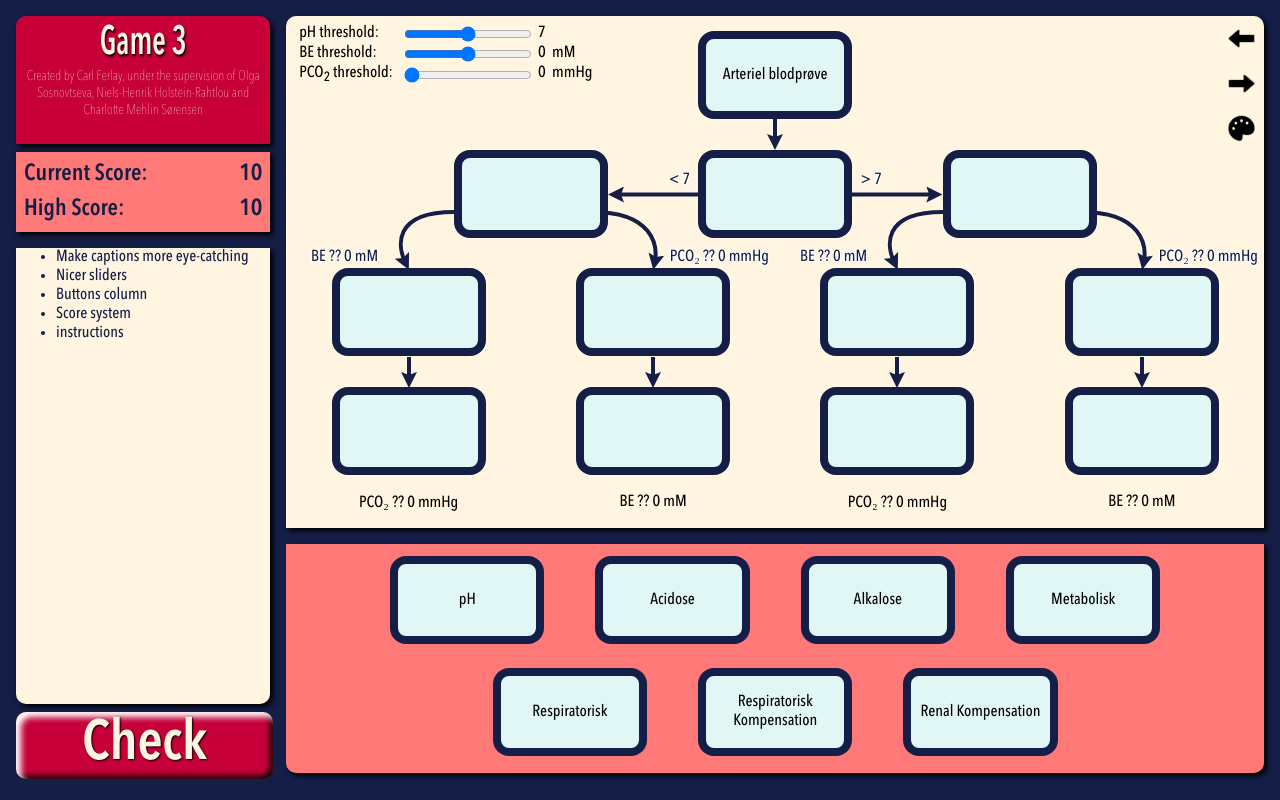
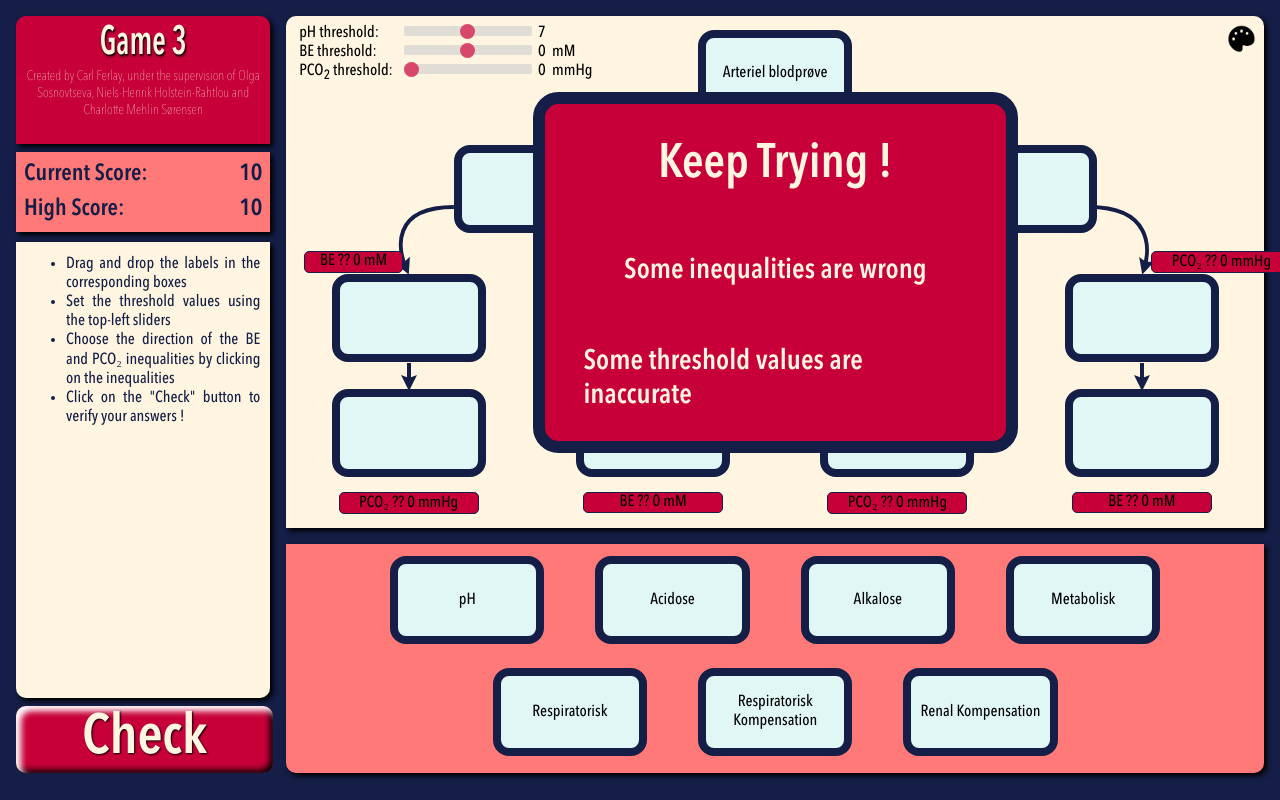
Before and after one commit to olgaUCPH/physioGames, a plain HTML site: page Game3/index.html in a window 1280 px wide. Both pictures are taken after a click on the element "Check". Drawn offline with Linux system fonts and the light colour scheme.

Commit message:
Game3 finished
Code needs to be cleaned-up

```diff
--- a/Game3/index.html
+++ b/Game3/index.html
@@ -21,12 +21,11 @@
                 <h3 class="scoreText" style="bottom: 0px; right: 0px" id="highScore">0</h3>
             </div>
             <div id="instructionsBox">
-                <ul>
-                    <li>Make captions more eye-catching</li>
-                    <li>Nicer sliders</li>
-                    <li>Buttons column</li>
-                    <li>Score system</li>
-                    <li>instructions</li>
+                <ul style="margin:10px; padding-top: 1vw;">
+                    <li>Drag and drop the labels in the corresponding boxes</li>
+                    <li>Set the threshold values using the top-left sliders</li>
+                    <li>Choose the direction of the BE and PCO₂ inequalities by clicking on the inequalities</li>
+                    <li>Click on the "Check" button to verify your answers !</li>
                 </ul>
             </div>
             <div id="checkButton">Check</div>
@@ -35,19 +34,19 @@
         <div id="rightColumn">
             <div id="gridContainer">
                 <div id="sliders">
-                    <span>pH threshold: </span><input id="pHrange" type="range" min="0" max="14" value="7" step="0.2"> <char id="pHvalue">7</char>
-                    <span>BE threshold: </span><input id="BErange" type="range" min="-10" max="10" value="0" step="1"> <char id="BEvalue">0</char> mM
-                    <span>PCO<sub>2</sub> threshold: </span><input id="PCrange" type="range" min="0" max="100" value="0" step="5"> <char id="PCvalue">0</char> mmHg
+                    <span>pH threshold: </span><input id="pHrange" class="slider" type="range" min="0" max="14" value="7" step="0.2"> <char id="pHvalue">7</char>
+                    <span>BE threshold: </span><input id="BErange" class="slider" type="range" min="-10" max="10" value="0" step="1"> <char id="BEvalue">0</char> mM
+                    <span>PCO<sub>2</sub> threshold: </span><input class="slider" id="PCrange" type="range" min="0" max="100" value="0" step="5"> <char id="PCvalue">0</char> mmHg
                 </div>
                 <div class="line">
                     <div class="rectangle smallBox" id="rec00"><p id="lab00">Arteriel blodprøve</p></div>
                 </div>
-                <div class="line">
+                <div class="line" style="margin-bottom: 0.5vw;">
                     <div class="rectangle smallBox" id="rec20"></div>
                     <div class="rectangle smallBox" id="rec10" style="position: absolute;"></div>
                     <div class="rectangle smallBox" id="rec21"></div>
                 </div>
-                <div class="line">
+                <div class="line" style="margin-top: 0.5vw;">
                     <div class="rectangle smallBox" id="rec30"></div>
                     <div class="rectangle smallBox" id="rec31"></div>
                     <div class="rectangle smallBox" id="rec32"></div>
@@ -60,26 +59,25 @@
                     <div class="rectangle smallBox" id="rec43"></div>
                 </div>
                 <div class="line">
-                    <span id="PC1">PCO₂ ?? 0 mmHg</span>
-                    <span id="BE1">BE ?? 0 mM</span>
-                    <span id="PC2">PCO₂ ?? 0 mmHg</span>
-                    <span id="BE2">BE ?? 0 mM</span>
+                    <span id="PC1" class="clickBox">PCO₂ ?? 0 mmHg</span>
+                    <span id="BE1" class="clickBox">BE ?? 0 mM</span>
+                    <span id="PC2" class="clickBox">PCO₂ ?? 0 mmHg</span>
+                    <span id="BE2" class="clickBox">BE ?? 0 mM</span>
                 </div>
-                <div class = "endWindow" id="congratulations">
-                    <h1>Congratulations !</h1>
-                    <h3>Press the arrow on the top-right of the screen to move on to the next level !</h3>
+                <div class = "endWindow" id="ktWindow">
+                    <h1>Keep Trying !</h1>
+                    <h3 id = "signError">Some inequalities are wrong</h3>
+                    <h3 id = "valueError">Some threshold values are inaccurate</h3>
                 </div>
 
                 <div class = "endWindow" id="gameOverWindow">
                     <h1>Congratulations !</h1>
-                    <p>You got a score of <span id = "gameOverScore">0</span> points. </p>
-                    <p>That's <span id="gameOverPercent">0</span>% of the maximum score !</p>
+                    <p>You got a score of <span id = "gameOverScore" style="margin-left: 5px; margin-right: 5px;">0</span> points. </p>
+                    <p>That's <span id="gameOverPercent" style="margin-left: 5px;">0</span>% of the maximum score !</p>
                     <p>Refresh the page to try again !</p>
                 </div>
 
                 <div id = "buttonsColumn">
-                    <img id="previousLevelButton" src="assets/leftArrow.png">
-                    <img id="nextLevelButton" src="assets/rightArrow.png">
                     <img id="colorButton" src="assets/colorIcon.png">
                 </div>
             </div>
--- a/Game3/script.js
+++ b/Game3/script.js
@@ -191,8 +191,13 @@ function addToArsenal(element, x){
 checkButton.addEventListener('click',verifyGrid);
 
 let attempt = 0;
-let currentScore = 0;
+let currentScore = -10;
 let highScore = 0;
+
+let checkSign = [true, true, true, true, true, true, true, true];
+let checkPH = true;
+let checkBE = true;
+let checkPC = true;
 
 function delay(ms) {
   return new Promise(resolve => setTimeout(resolve, ms));
@@ -201,6 +206,8 @@ function delay(ms) {
 async function verifyGrid() {
   attempt += 1;
   let allGood = true;
+  let signError = false;
+  let valueError = false;
   gridRectangles.forEach((rectangle,i) => {
     if (rectangle.children.length == 0){
       rectangle.style.animation = '';
@@ -214,7 +221,6 @@ async function verifyGrid() {
         if (!rectangle.firstChild.classList.contains('correctRectangle')){
           currentScore += (attempt == 1? 10: (attempt == 2? 5 : 1));
           rectangle.firstChild.classList.add('correctRectangle');
-          rectangle.firstChild.classList.remove('hideColors');
         }
       }
       else{
@@ -225,25 +231,37 @@ async function verifyGrid() {
       }
     }
   });
+  for (let i = 0; i < 8; i++){
+    if (signs[i] == verifySigns[i]){
+      if (checkSign[i]){
+        currentScore += (attempt == 1? 5: (attempt == 2? 2 : 1));
+        checkSign[i] = false;
+      }
+    }
+    else{
+      allGood = false;
+      signError = true;
+    }
+
+  }
+  if (pHrange.value == 7.4){if(checkPH){currentScore += (attempt == 1? 10: (attempt == 2? 5 : 1)); checkPH = false;}}
+  else{allGood = false;valueError = true;}
+  if (BErange.value == 0){if(checkBE){currentScore += (attempt == 1? 10: (attempt == 2? 5 : 1)); checkBE = false;}}
+  else{allGood = false;valueError = true;}
+  if (PCrange.value == 40){if(checkPC){currentScore += (attempt == 1? 10: (attempt == 2? 5 : 1)); checkPC = false;}}
+  else{allGood = false;valueError = true;}
+
   display(currentScore);
   if (currentScore > highScore){
     highScore = currentScore;
     document.getElementById('highScore').textContent = highScore;
-    localStorage.setItem('RAAS_highScore',highScore);
+    localStorage.setItem('Game3_highScore',highScore);
   }
   if (allGood){
-    attempt = 0;
-    maxLevel = Math.min(level+1, 2);
-    if (level < 2){
-      congratulations();
-      nextButton.style.animation = "shake 2s ease-in-out 0s infinite";
-      nextButton.style.scale = 1.5;
-      nextButton.addEventListener('click',nextLevel);
-      nextButton.classList.add("activeNext");
-    }
-    else{
-      gameOver();
-    }
+    gameOver();
+  }
+  else{
+    keepTrying(signError, valueError);
   }
 }
 
@@ -251,11 +269,13 @@ async function verifyGrid() {
 
 /// LEVELS ////////////////////////////////////////////////////////////////////////////////
 
-function congratulations(){
-  const cong = document.getElementById("congratulations");
-  cong.addEventListener('animationend', function () {cong.style.display = "none";})
-  void cong.offsetWidth;
-  cong.style.display = "flex";
+function keepTrying(signError, valueError){
+  const ktWindow = document.getElementById("ktWindow");
+  ktWindow.addEventListener('animationend', function () {ktWindow.style.display = "none";})
+  void ktWindow.offsetWidth;
+  document.getElementById('signError').style.display = signError ? "flex" : "none";
+  document.getElementById('valueError').style.display = valueError ? "flex" : "none";
+  ktWindow.style.display = "flex";
 }
 
 function gameOver(){
@@ -320,9 +340,9 @@ let arrow1020 = new LeaderLine(document.getElementById('rec10'),document.getElem
 let arrow1021 = new LeaderLine(document.getElementById('rec10'),document.getElementById('rec21'),{color:"var(--pseudo-black)", path: "straight", startLabel: LeaderLine.captionLabel('> 7')});
 
 let arrow2030 = new LeaderLine(LeaderLine.pointAnchor(document.getElementById('rec20'), {x: 0, y: 0.85*document.getElementById('rec20').clientHeight}),document.getElementById('rec30'),{color:"var(--pseudo-black)", path: "magnet", startSocket: "left", endSocket: "top", endLabel: LeaderLine.captionLabel('BE ?? 0 mM')});
-let arrow2031 = new LeaderLine(LeaderLine.pointAnchor(document.getElementById('rec20'), {x: document.getElementById('rec20').clientWidth, y: 0.85*document.getElementById('rec20').clientHeight}),document.getElementById('rec31'),{color:"var(--pseudo-black)", path: "magnet", startSocket: "right", endSocket: "top", endLabel: LeaderLine.captionLabel('PCO₂ ?? 0 mmHg')});
+let arrow2031 = new LeaderLine(LeaderLine.pointAnchor(document.getElementById('rec20'), {x: document.getElementById('rec20').clientWidth+parseFloat(getComputedStyle(document.getElementById('rec20')).borderLeftWidth), y: 0.85*document.getElementById('rec20').clientHeight}),document.getElementById('rec31'),{color:"var(--pseudo-black)", path: "magnet", startSocket: "right", endSocket: "top", endLabel: LeaderLine.captionLabel('PCO₂ ?? 0 mmHg')});
 let arrow2132 = new LeaderLine(LeaderLine.pointAnchor(document.getElementById('rec21'), {x: 0, y: 0.85*document.getElementById('rec21').clientHeight}),document.getElementById('rec32'),{color:"var(--pseudo-black)", path: "magnet", startSocket: "left", endSocket: "top", endLabel: LeaderLine.captionLabel('BE ?? 0 mM')});
-let arrow2133 = new LeaderLine(LeaderLine.pointAnchor(document.getElementById('rec21'), {x: document.getElementById('rec21').clientWidth, y: 0.85*document.getElementById('rec21').clientHeight}),document.getElementById('rec33'),{color:"var(--pseudo-black)", path: "magnet", startSocket: "right", endSocket: "top", endLabel: LeaderLine.captionLabel('PCO₂ ?? 0 mmHg')});
+let arrow2133 = new LeaderLine(LeaderLine.pointAnchor(document.getElementById('rec21'), {x: document.getElementById('rec21').clientWidth+parseFloat(getComputedStyle(document.getElementById('rec21')).borderLeftWidth), y: 0.85*document.getElementById('rec21').clientHeight}),document.getElementById('rec33'),{color:"var(--pseudo-black)", path: "magnet", startSocket: "right", endSocket: "top", endLabel: LeaderLine.captionLabel('PCO₂ ?? 0 mmHg')});
 
 new LeaderLine(document.getElementById('rec30'),document.getElementById('rec40'),{color:"var(--pseudo-black)", path: "straight"});
 new LeaderLine(document.getElementById('rec31'),document.getElementById('rec41'),{color:"var(--pseudo-black)", path: "straight"});
@@ -333,6 +353,9 @@ new LeaderLine(document.getElementById('rec33'),document.getElementById('rec43')
 var pHrange = document.getElementById('pHrange');
 var BErange = document.getElementById('BErange');
 var PCrange = document.getElementById('PCrange');
+
+var signs = ['??','??','??','??','??','??','??','??'];
+var verifySigns = ['<','>','>','<','<','>','>','<'];
 
 function updatepH(){
   let pHvalue = document.getElementById("pHvalue");
@@ -345,6 +368,8 @@ function updateBE(){
   BEvalue.textContent = BErange.value;
   arrow2030.endLabel = LeaderLine.captionLabel("BE "+signs[0]+' '+BErange.value+" mM");
   arrow2132.endLabel = LeaderLine.captionLabel("BE "+signs[2]+' '+BErange.value+" mM");
+  document.getElementById('BE1').textContent = "BE "+signs[5]+' '+PCrange.value+" mM";
+  document.getElementById('BE2').textContent = "BE "+signs[7]+' '+PCrange.value+" mM";
   clickableCaptions();
 }
 function updatePC(){
@@ -352,6 +377,8 @@ function updatePC(){
   PCvalue.textContent = PCrange.value;
   arrow2031.endLabel = LeaderLine.captionLabel("PCO₂ "+signs[1]+' '+PCrange.value+" mmHg");
   arrow2133.endLabel = LeaderLine.captionLabel("PCO₂ "+signs[3]+' '+PCrange.value+" mmHg");
+  document.getElementById('PC1').textContent = "PCO₂ "+signs[4]+' '+PCrange.value+" mmHg";
+  document.getElementById('PC2').textContent = "PCO₂ "+signs[6]+' '+PCrange.value+" mmHg";
   clickableCaptions();
 }
 pHrange.addEventListener('input', updatepH, false);
@@ -361,10 +388,14 @@ BErange.addEventListener('change', updateBE, false);
 PCrange.addEventListener('input', updatePC, false);
 PCrange.addEventListener('change', updatePC, false);
 
-var signs = ['??','??','??','??','??','??','??','??'];
+updatepH();
+updateBE();
+updatePC();
+
+
 
 function clickableCaptions(){
-  document.querySelectorAll(".clickBox").forEach(box => box.remove());
+  document.querySelectorAll(".clickBoxAux").forEach(box => box.remove());
   var captions = Array.from(document.querySelectorAll("text")).slice(2,);
   captions.forEach((cap,i) => {
     let x = cap.getBoundingClientRect().left;
@@ -372,31 +403,35 @@ function clickableCaptions(){
     let w = cap.getBoundingClientRect().width;
     let h = cap.getBoundingClientRect().height;
     let box = document.createElement("div");
+    box.classList.add('clickBox');
+    box.classList.add('clickBoxAux');
     box.style.position = "absolute";
-    box.style.left = x+'px';
-    box.style.top = y+'px';
-    box.style.width = w+'px';
-    box.style.height = h+'px';
-    box.style.opacity = 0.5;
-    box.style.cursor="pointer";
-    box.classList.add('clickBox');
+    box.style.left = (x-7)+'px';
+    box.style.top = (y-0.1*h)+'px';
+    box.style.width = w*1.2+'px';
+    box.style.height = 1.2*h+'px';
+    box.style.zIndex = 0;
+    box.textContent = cap.textContent;
     document.body.appendChild(box);
-    box.addEventListener('click', changeSign(cap,i));
+    box.addEventListener('click', changeSign(cap,box,i));
+    box.style.backgroundColor = (signs[i] == "??") ? "var(--deep-highlight)" : "var(--light-highlight)";
   })
 }
 
-function changeSign(cap,i){
+function changeSign(cap,box,i){
   return function(){
     signs[i] = (signs[i] == '<' ? '>' : '<');
     cap.textContent = cap.textContent.replace('>','??');
     cap.textContent = cap.textContent.replace('<','>');
     cap.textContent = cap.textContent.replace('??','<');
+    box.textContent = cap.textContent;
+    box.style.backgroundColor = "var(--light-highlight)";
   }
 }
 
-document.getElementById('PC1').addEventListener("click",changeSign(document.getElementById('PC1'),4));
-document.getElementById('BE1').addEventListener("click",changeSign(document.getElementById('BE1'),5));
-document.getElementById('PC2').addEventListener("click",changeSign(document.getElementById('PC2'),6));
-document.getElementById('BE2').addEventListener("click",changeSign(document.getElementById('BE2'),7));
+document.getElementById('PC1').addEventListener("click",changeSign(document.getElementById('PC1'),document.getElementById('PC1'),4));
+document.getElementById('BE1').addEventListener("click",changeSign(document.getElementById('BE1'),document.getElementById('BE1'),5));
+document.getElementById('PC2').addEventListener("click",changeSign(document.getElementById('PC2'),document.getElementById('PC2'),6));
+document.getElementById('BE2').addEventListener("click",changeSign(document.getElementById('BE2'),document.getElementById('BE2'),7));
 
 clickableCaptions();
--- a/Game3/styles.css
+++ b/Game3/styles.css
@@ -357,6 +357,7 @@ body {
   100%{opacity: 0;}
 }
 
+
 .rectangle:hover {
     scale: 1.05;
   }
@@ -441,6 +442,37 @@ body {
 #sliders char{
   margin-right: 0.5vw;
 }
+
+.slider {
+  -webkit-appearance: none;
+  appearance: none;
+  border-radius: 2px;
+  height: 10px;
+  background: #d3d3d3;
+  outline: none;
+  opacity: 0.7;
+  -webkit-transition: .2s;
+  transition: opacity .2s;
+}
+
+.slider::-webkit-slider-thumb {
+  -webkit-appearance: none;
+  appearance: none;
+  width: 15px;
+  height: 15px;
+  border-radius: 50%;
+  background: var(--deep-highlight);
+  cursor: pointer;
+}
+
+.slider::-moz-range-thumb {
+  width: 15px;
+  height: 15px;
+  border-radius: 50%;
+  background: var(--deep-highlight);
+  cursor: pointer;
+}
+
 
 .tableOne{
   display: flex;
@@ -632,3 +664,22 @@ body {
   background-color: var(--rectangle-light);
   border-color: var(--pseudo-black);
 }
+
+.clickBox{
+  background-color: var(--deep-highlight);
+  border-radius: 5px;
+  border-width: 1px;
+  border-style: solid;
+  border-color: var(--pseudo-black);
+  z-index: 1;
+  text-align: center;
+  justify-content: center;
+  cursor: pointer;
+  -webkit-user-select: none;
+  -ms-user-select: none;
+  user-select: none;
+}
+
+.clickBox:hover{
+  filter: brightness(1.2);
+}
```
